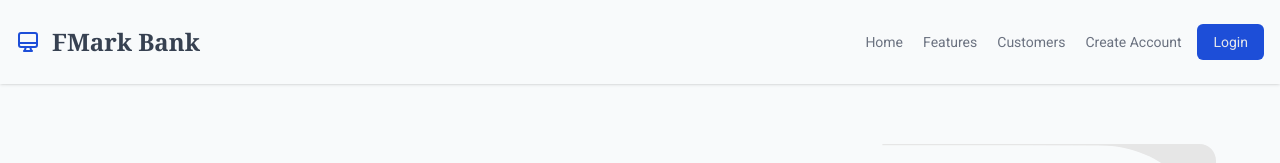
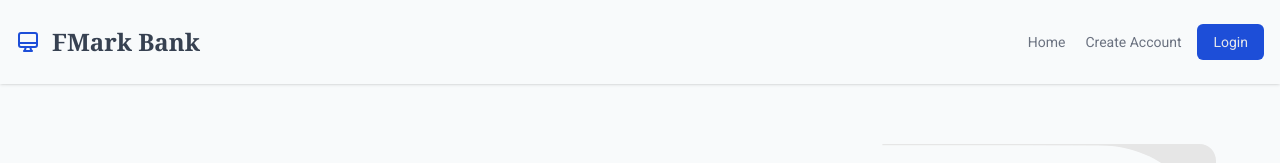
Before and after one commit to Marvel-Deone/Banking-app-angular, an Angular app: page /landing-page in a window 1280 px wide. Shown: the top 163 px of the page. Built offline with nearby package versions, Linux system fonts and the light colour scheme.

Commit message:
New update

```diff
--- a/src/app/public/menu/menu.component.html
+++ b/src/app/public/menu/menu.component.html
@@ -12,10 +12,10 @@
         <div class="flex gap-3 items-center">
             <a routerLink="/landing-page" routerLinkActive="active"
                 class="text-gray-500 transition-all ease-in hover:text-blue-700 px-1 py-5">Home</a>
-            <a routerLink="/features" routerLinkActive="active"
-                class="text-gray-500 transition-all ease-in hover:text-blue-700 px-1 py-5">Features</a>
-            <a routerLink="/customers" routerLinkActive="active"
-                class="text-gray-500 transition-all ease-in hover:text-blue-700 px-1 py-5">Customers</a>
+            <!-- <a routerLink="/features" routerLinkActive="active"
+                class="text-gray-500 transition-all ease-in hover:text-blue-700 px-1 py-5">Features</a> -->
+            <!-- <a routerLink="/customers" routerLinkActive="active"
+                class="text-gray-500 transition-all ease-in hover:text-blue-700 px-1 py-5">Customers</a> -->
             <a routerLink="/sign-up" routerLinkActive="active"
                 class="text-gray-500 transition-all ease-in hover:text-blue-700 px-1 py-5">Create Account</a>
             <a routerLink="/sign-in" routerLinkActive="active"
```
